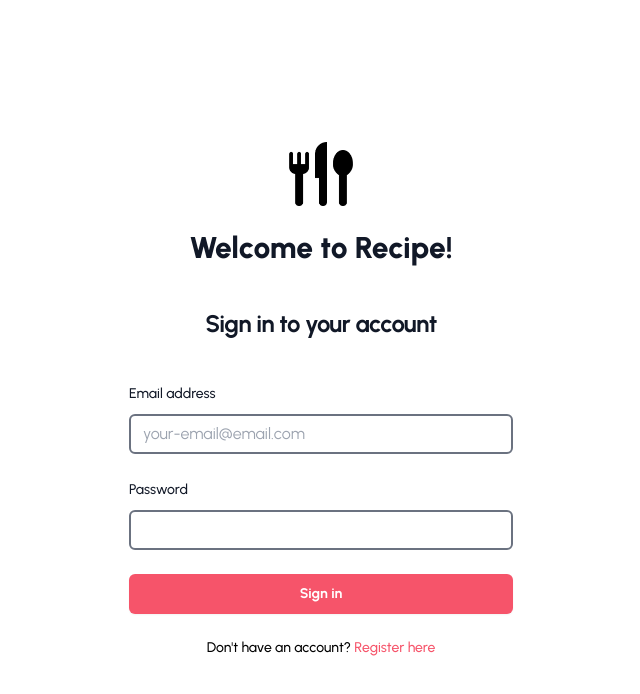
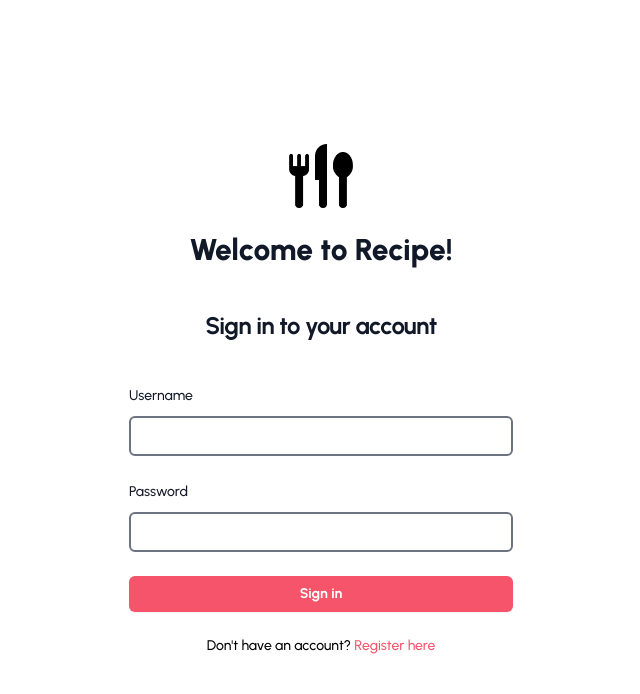
Before and after one commit to HashaamKhan19/recipe_app_client, a React (Vite) app: page / in a window 1280 px wide. Shown: the top 694 px of the page, without its empty margins (319-959 px from the left). Built offline with nearby package versions, Linux system fonts and the light colour scheme.

Commit message:
fixed signUp and added login func.

```diff
--- a/src/App.jsx
+++ b/src/App.jsx
@@ -1,6 +1,7 @@
 import { BrowserRouter as Router, Routes, Route } from "react-router-dom";
 import Login from "./components/Auth/Login";
 import Register from "./components/Auth/Register";
+import Hero from "./components/Hero";
 
 function App() {
   return (
@@ -9,6 +10,7 @@ function App() {
         <Routes>
           <Route path="/" element={<Login />} />
           <Route path="/register" element={<Register />} />
+          <Route path="/home" element={<Hero />} />
         </Routes>
       </Router>
     </div>
--- a/src/components/Auth/Login.jsx
+++ b/src/components/Auth/Login.jsx
@@ -1,6 +1,44 @@
 import Logo from "../../assets/images/recipeLogo.png";
+import { useState } from "react";
+import { useNavigate } from "react-router-dom";
+import toast from "react-hot-toast";
+import axios from "axios";
+import { SwapSpinner } from "react-spinners-kit";
 
 export default function Login() {
+  const [username, setUsername] = useState("");
+  const [password, setPassword] = useState("");
+  const [loading, setLoading] = useState(false);
+
+  const navigate = useNavigate();
+
+  const handleSubmit = async (e) => {
+    e.preventDefault();
+
+    if (!username || !password) {
+      toast.error("Please fill in all fields");
+      return;
+    }
+
+    try {
+      setLoading(true);
+      const result = await axios.post("http://localhost:3000/auth/login", {
+        username,
+        password,
+      });
+
+      if (result?.data?.success === true) {
+        toast.success("Logged in successfully");
+        console.log(result.data);
+        setLoading(false);
+        navigate("/home", { replace: true });
+      }
+    } catch (error) {
+      toast.error(error.response.data.message);
+      setLoading(false);
+    }
+  };
+
   return (
     <>
       <div className="flex h-screen flex-1 flex-col justify-center px-6 py-8 lg:px-8">
@@ -21,16 +59,16 @@ export default function Login() {
                 htmlFor="email"
                 className="block text-sm font-medium leading-6 text-gray-900"
               >
-                Email address
+                Username
               </label>
               <div className="mt-2">
                 <input
-                  id="email"
-                  name="email"
-                  type="email"
-                  autoComplete="email"
-                  placeholder="your-email@email.com"
+                  id="username"
+                  name="username"
+                  type="username"
+                  autoComplete="off"
                   className="block w-full rounded-md py-1.5 border-2 border-gray-500 px-3"
+                  onChange={(e) => setUsername(e.target.value)}
                 />
               </div>
             </div>
@@ -51,6 +89,7 @@ export default function Login() {
                   type="password"
                   autoComplete="current-password"
                   className="block w-full rounded-md py-1.5 border-2 border-gray-500 px-3"
+                  onChange={(e) => setPassword(e.target.value)}
                 />
               </div>
             </div>
@@ -58,9 +97,10 @@ export default function Login() {
             <div>
               <button
                 type="submit"
-                className="flex w-full justify-center rounded-md bg-primary px-3 py-1.5 text-sm font-bold leading-7 text-white shadow-sm hover:bg-secondary hover:transition-colors duration-300"
+                className="flex w-full justify-center rounded-md bg-primary px-3 py-2 text-sm font-bold text-white shadow-sm hover:bg-secondary hover:transition-colors duration-300"
+                onClick={handleSubmit}
               >
-                Sign in
+                {loading ? <SwapSpinner size={30} color={"#fff"} /> : "Sign in"}
               </button>
             </div>
 
--- a/src/components/Auth/Register.jsx
+++ b/src/components/Auth/Register.jsx
@@ -43,7 +43,9 @@ export default function Register() {
         password,
       });
 
-      if (result.status === 200) {
+      console.log(result);
+
+      if (result?.status === 200) {
         toast.success("Account created successfully");
         setLoading(false);
         navigate("/", { replace: true });
--- /dev/null
+++ b/src/components/Hero/index.jsx
@@ -0,0 +1,8 @@
+/*eslint-disable*/
+import React from "react";
+
+const Hero = () => {
+  return <div>This is home page</div>;
+};
+
+export default Hero;
```
